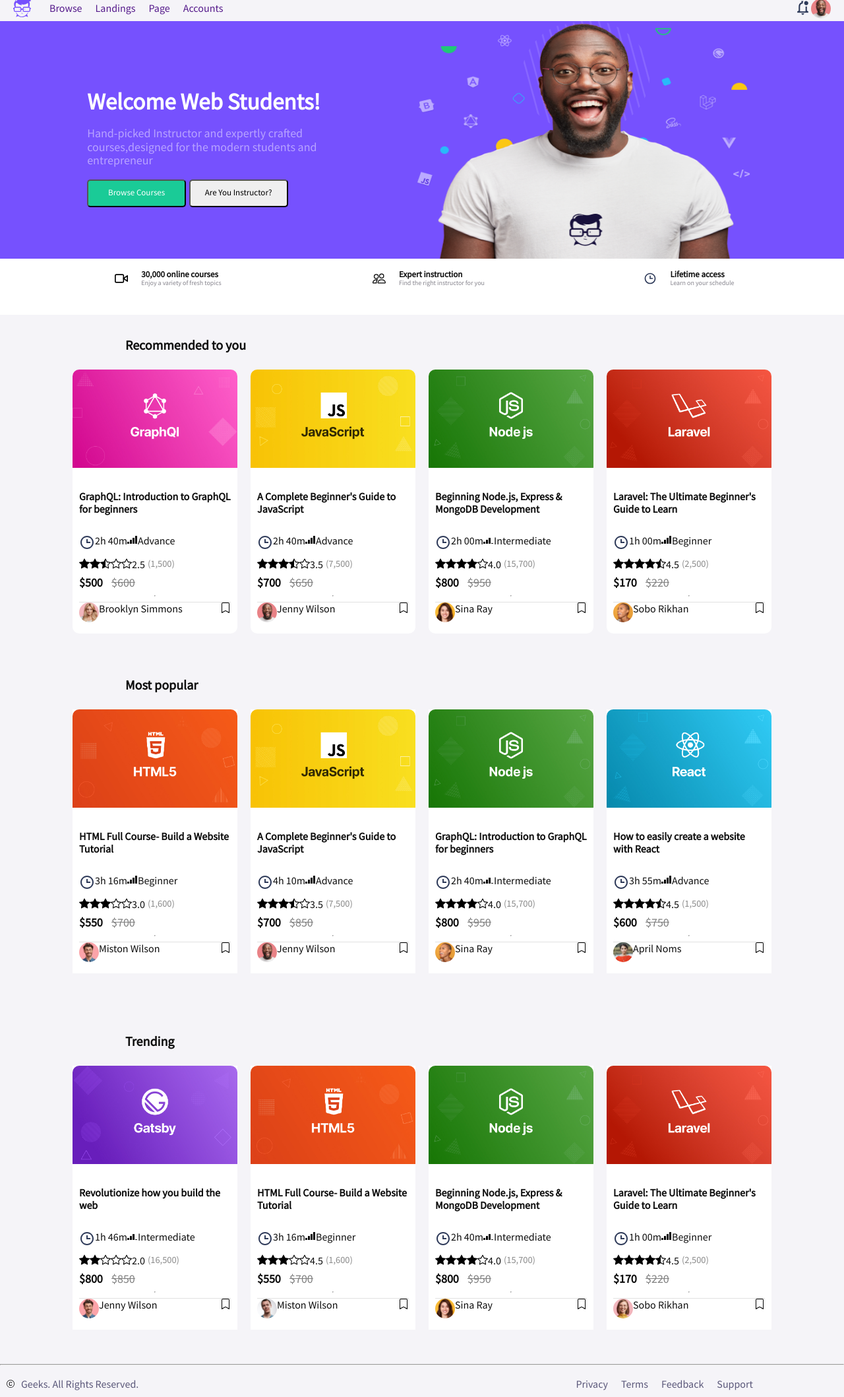
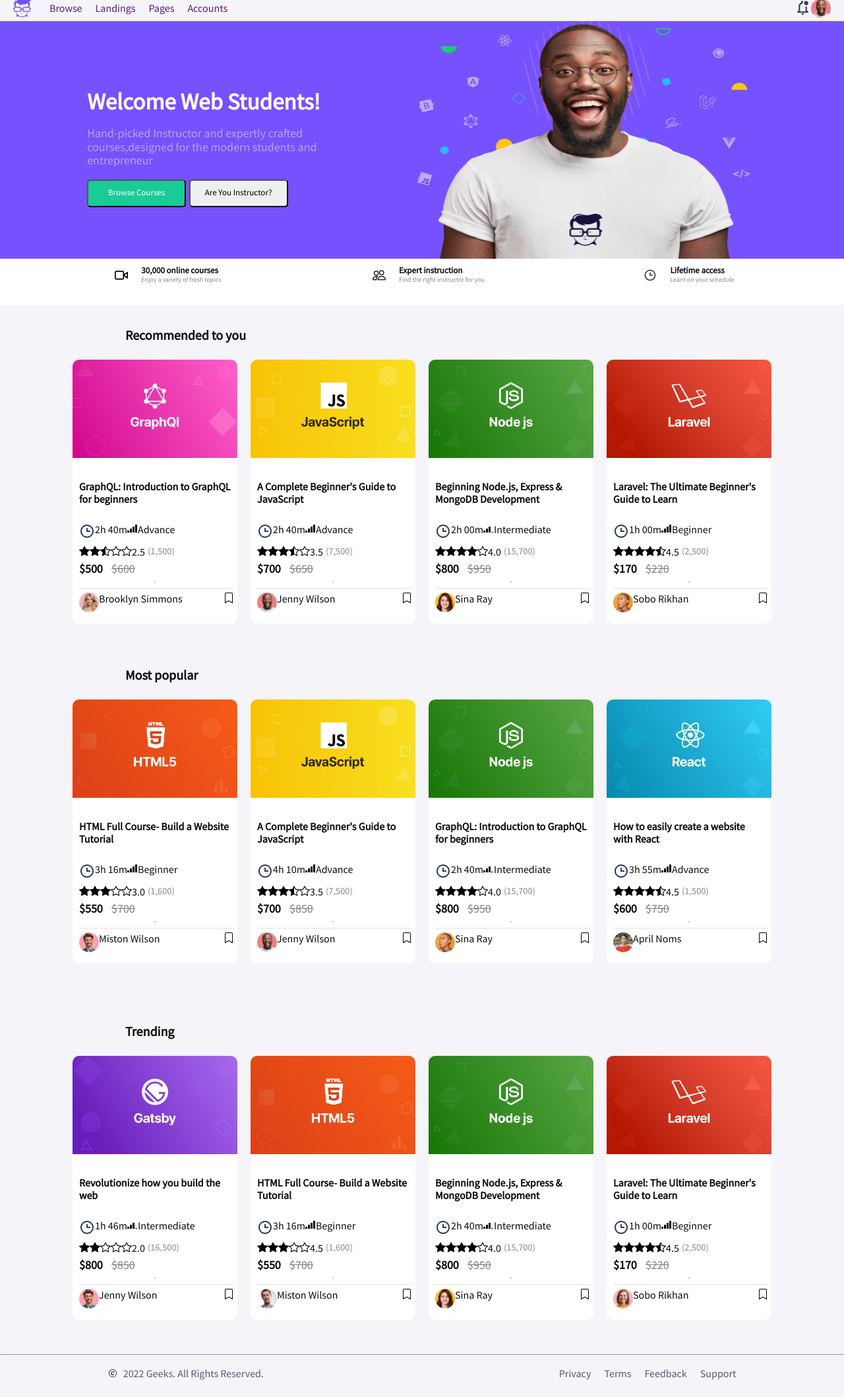
Before and after one commit to codewithjhey/EPICODE-U2-W5-D4, a plain HTML site: page index.html in a window 1280 px wide. Shown: the part 8-2125 px from the top of the page at 66% size. Drawn offline with Linux system fonts and the light colour scheme.

Commit message:
progess update

```diff
--- a/index.html
+++ b/index.html
@@ -15,7 +15,7 @@
         <div class="navbar">
           <a href="">Browse </a>
           <a href="">Landings</a>
-          <a href="">Page</a>
+          <a href="">Pages</a>
           <a href="">Accounts</a>
         </div>
 
@@ -742,7 +742,7 @@
     <footer class="footer">
       <div class="footer-items">
         <img class="c-right-icon" src="./asset/assets-4/c-circle.svg" alt="" />
-        <span class="c-right-text">Geeks. All Rights Reserved.</span>
+        <span class="c-right-text"> 2022 Geeks. All Rights Reserved.</span>
       </div>
       <div class="footer-nav">
         <a>Privacy</a>
--- a/style.css
+++ b/style.css
@@ -7,27 +7,13 @@
 
 body {
   margin: 0;
-  height: 100%;
+  width: 100%;
+  height: 100vh;
   box-sizing: border-box;
   color: #0e0e0e;
   background-color: #f5f4f8;
 }
-.flex {
-  display: flex;
-}
-.justify-content {
-  justify-content: center;
-}
-.align-item {
-  align-items: center;
-}
-.justify-space {
-  justify-content: space-between;
-}
-.container {
-  width: 100%;
-  height: 100%;
-}
+
 .nav {
   display: flex;
   width: 100%;
@@ -117,7 +103,7 @@ body {
 /* .......*/
 
 .banner {
-  height: 85px;
+  height: 70px;
   width: 100%;
   display: flex;
   justify-content: space-evenly;
@@ -231,6 +217,8 @@ h2 {
   display: flex;
   justify-content: space-between;
   border-top: 1px solid rgba(0, 0, 0, 0.118);
+  padding-top: 6px;
+  width: 235px;
 }
 
 .user {
@@ -263,6 +251,7 @@ h2 {
   height: 400px;
   margin: 10px;
   background-color: white;
+  border-radius: 10px;
 }
 
 .background-color-trending {
@@ -287,20 +276,22 @@ h2 {
   height: 400px;
   margin: 10px;
   background-color: white;
+  border-radius: 10px;
 }
 
-.footer {
-  width: 90%;
+footer {
   background-color: #f5f4f8;
   display: flex;
   justify-content: space-between;
+  margin-left: 9%;
+  margin-right: 12%;
 }
 
 .footer-items {
-  height: 5vh;
   display: flex;
   align-items: center;
   color: #5b587a;
+  padding-left: 40px;
 }
 
 .c-right-icon {
```
